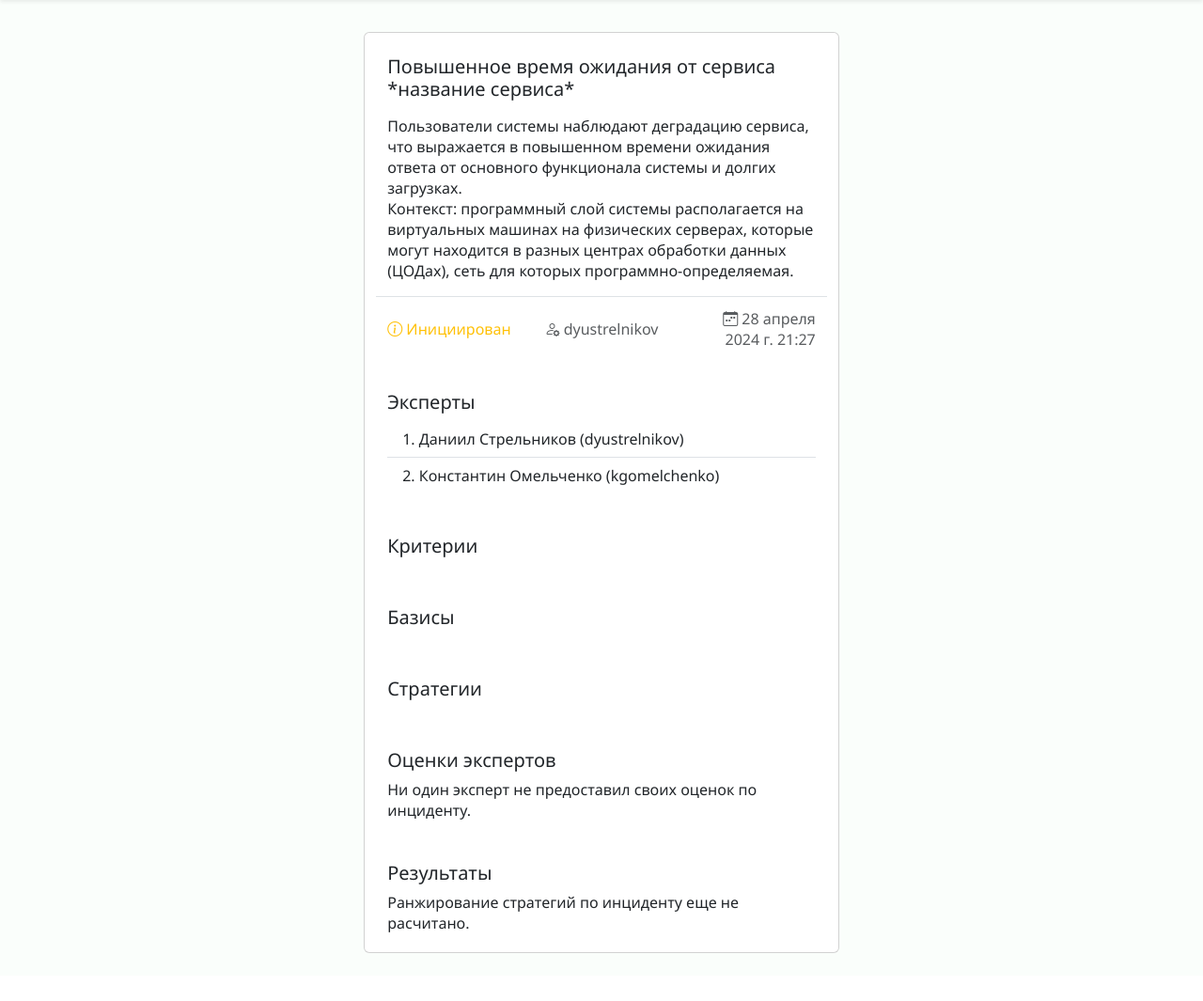
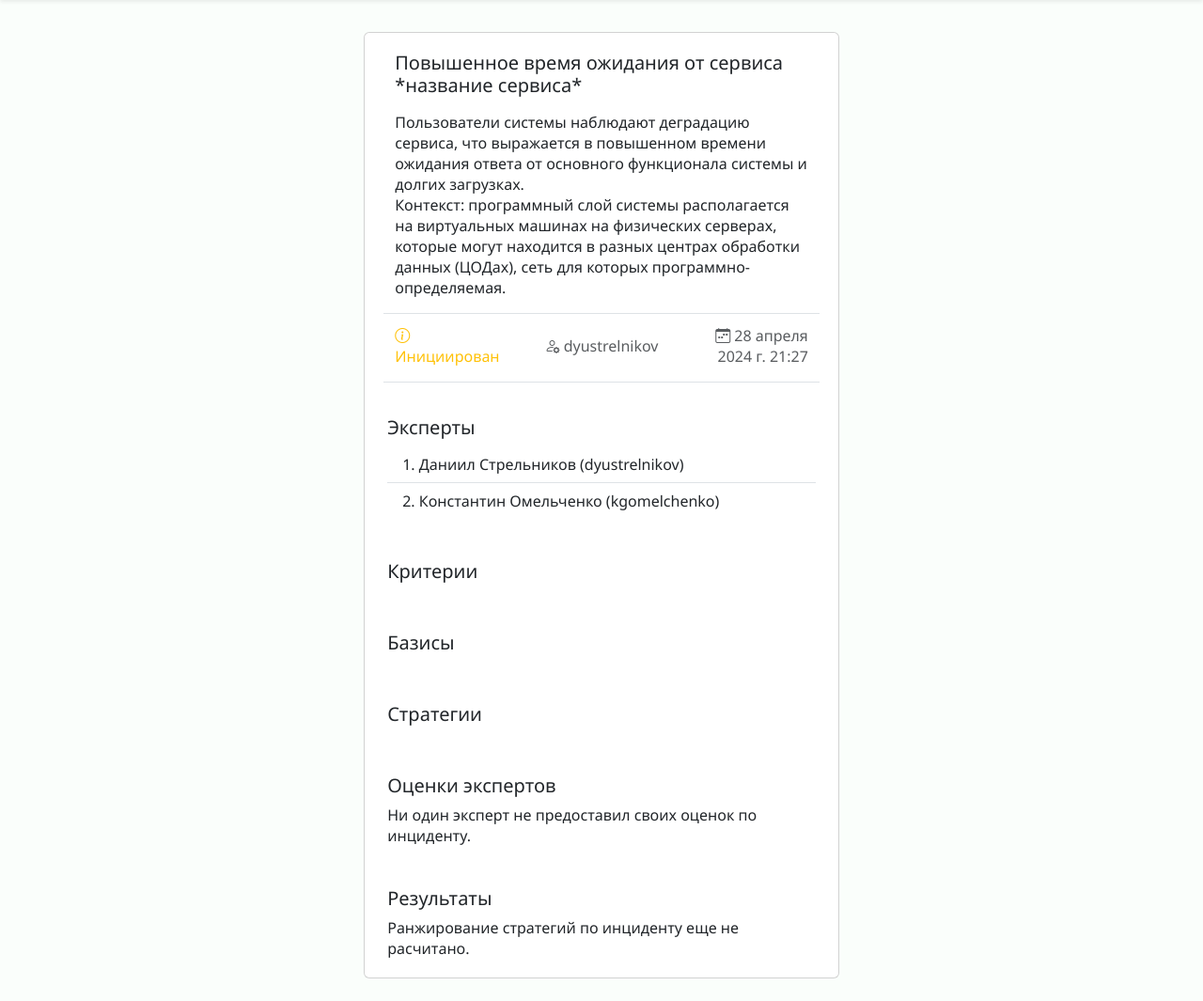
Before and after one commit to pdogger/vkr_incidents, a Django app: page /incident/5 in a window 1280 px wide. Shown: the part 54-1119 px from the top of the page at 94% size. Before the commit the page ends 1068 px from the top, so only its background shows below. Run offline with Django 5.2, Linux system fonts and the light colour scheme; a user stored in the database is signed in; data comes from the database, SQL or seed files in the repository; both versions use the stored data as it was after the commit.

Commit message:
ui margin fixed + unused import removed

```diff
--- a/vkr/incidents/templates/incidents/incident.html
+++ b/vkr/incidents/templates/incidents/incident.html
@@ -35,29 +35,29 @@
 {% block content %}
 <div class="cards d-flex p-2 flex-column align-items-center">
     <div class="card mb-3">
-        <div class="card-body m-2 mb-1">
+        <div class="card-body mx-3 my-1">
           <h5 class="card-title">{{ incident.name }}</h5>
           <p class="card-text">{{ incident.description|linebreaks }}</p>
-          <div class="row justify-content-between align-items-center pt-3 border-top">
+          <div class="row justify-content-between align-items-center py-3 border-top border-bottom">
             <p class="col card-subtitle text-warning"><i class="bi bi-info-circle"></i> {{ incident.status }}</p>
             <p class="col card-subtitle text-center text-muted"><i class="bi bi-person-gear"></i> {{ incident.creator.user.get_username }}</p>
             <p class="col card-subtitle text-muted text-end"><i class="bi bi-calendar-week"></i> {{ incident.created_at }}</p>
           </div>
           {% for expert in incident.experts.all %}
           {% if expert.user == request.user and not expert.scores %}
-          <div class="row justify-content-between align-items-center pt-3 border-top">
+          <div class="row justify-content-between align-items-center pt-3">
             <a href="{% url 'incident_assess' incident.id %}" class="col btn btn-success">Оценить стратегии</a>
           </div>
           {% endif %}
           {% endfor %}
           {% if request.user == incident.creator.user %}
-          <form class="row justify-content-between align-items-center pt-3 border-top" action="{% url 'incident_delete' incident.id %}" method="POST">
+          <form class="row justify-content-between align-items-center pt-3" action="{% url 'incident_delete' incident.id %}" method="POST">
             {% csrf_token %}
             <button class="col btn btn-danger" type="submit">Удалить инцидент</button>
           </form>
           {% endif %}
         </div>
-        <div class="card-body m-2 mb-1">
+        <div class="card-body mx-2 mb-1">
             <h5 class="card-title">Эксперты</h5>
             <ul class="list-group list-group-flush">
                 {% for expert in incident.experts.all %}
```
Also changed, not shown: vkr/incidents/views.py (+7 -5 lines), vkr/db.sqlite3.
